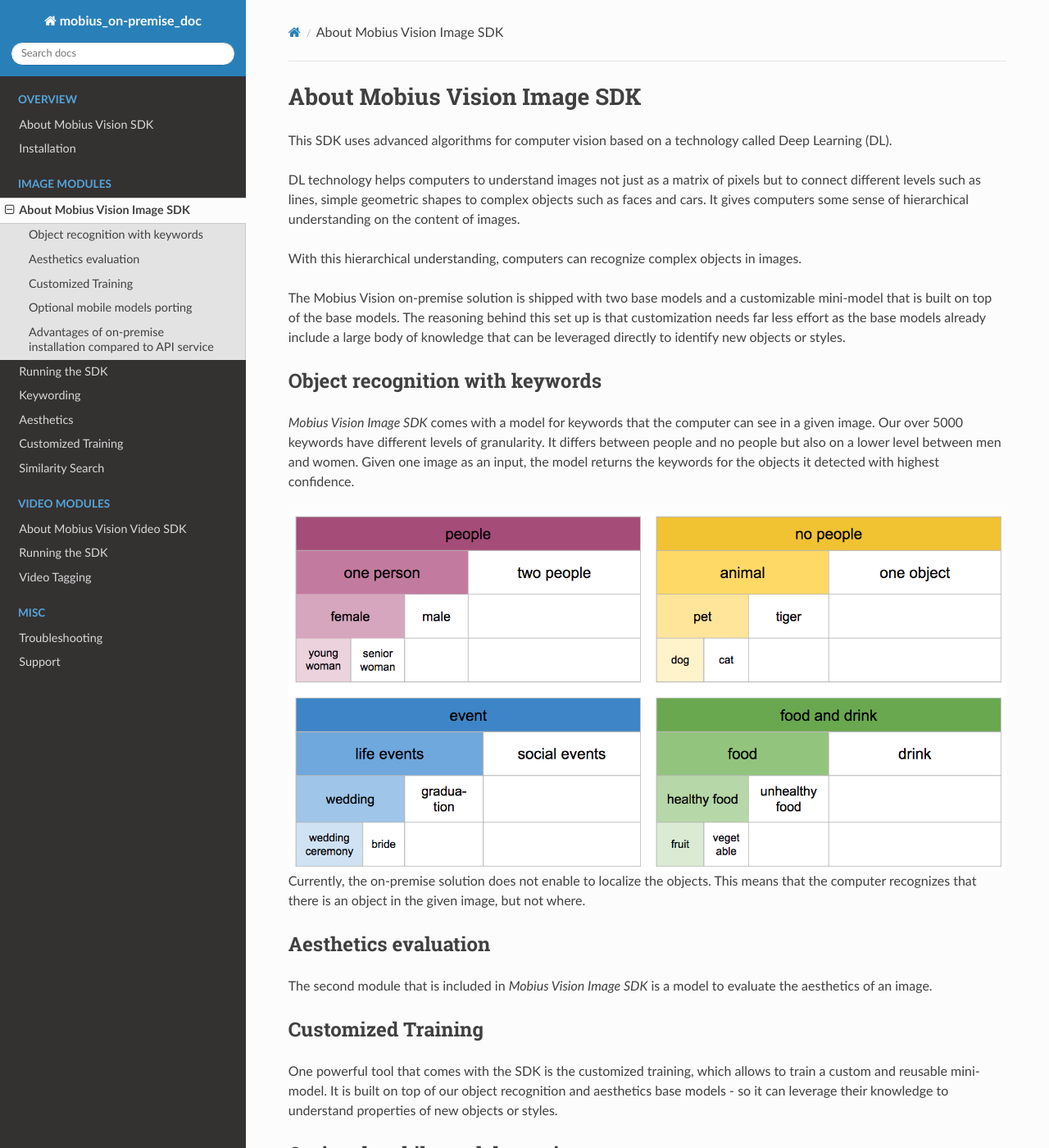
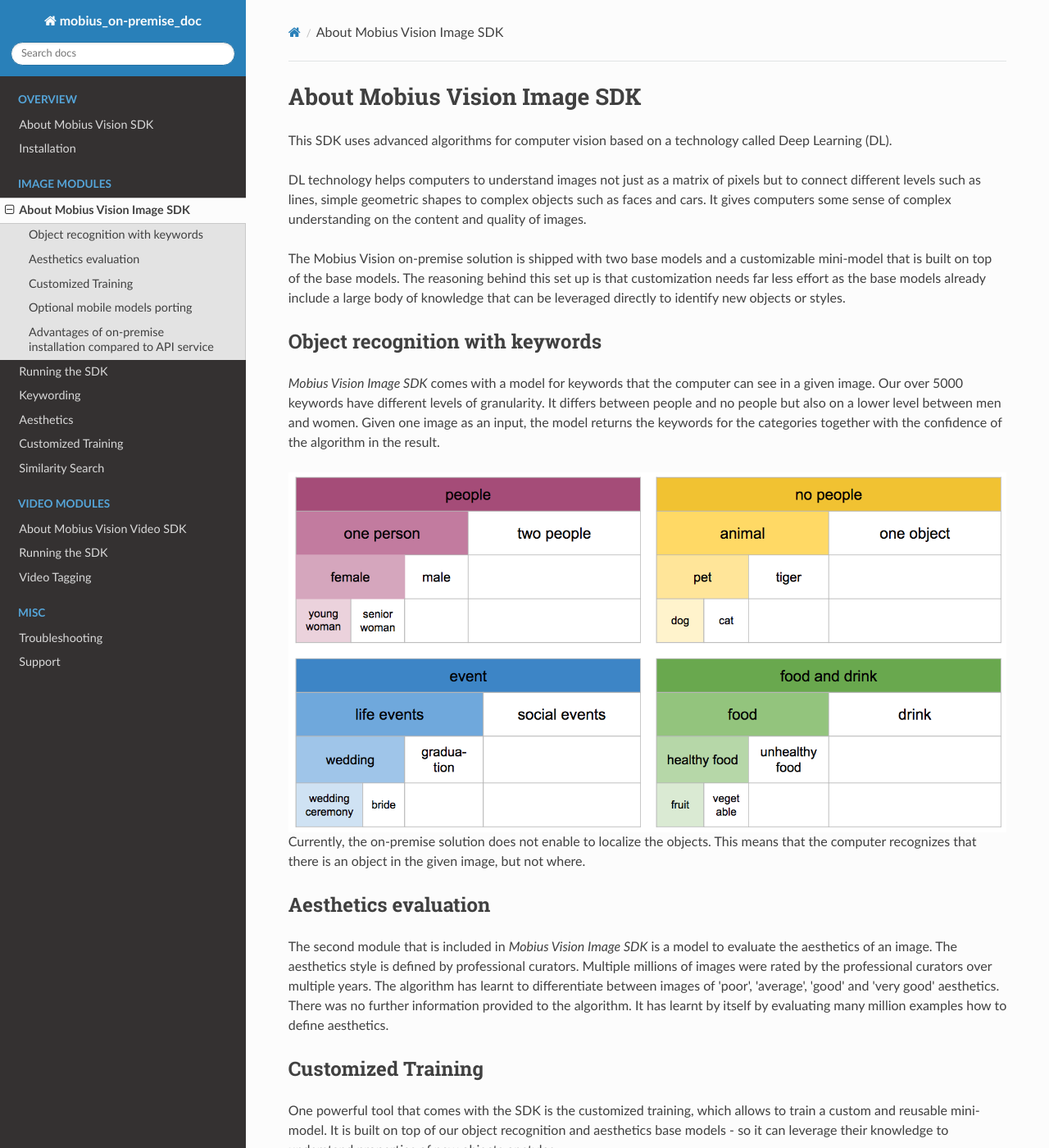
Before and after one commit to rumlingd/mobius_on-premise_doc, a Sphinx documentation site: the page built from source/image_about-tech.rst, in a window 1280 px wide and 1400 px high. Shown: the whole window at 82% size. Built offline with Sphinx 7.4.7 and the Read the Docs theme 2.0.0, drawn with Linux system fonts in a browser that asks for light colours; formulas are drawn with MathJax 3; some of the changed text lies outside the part shown.

Commit message:
Medium text update in about tech section

```diff
--- a/source/image_about-tech.rst
+++ b/source/image_about-tech.rst
@@ -5,9 +5,8 @@
 
 DL technology helps computers to understand images not just as a matrix of pixels
 but to connect different levels such as lines, simple geometric shapes to complex objects such as faces and cars.
-It gives computers some sense of hierarchical understanding on the content of images.
+It gives computers some sense of complex understanding on the content and quality of images.
 
-With this hierarchical understanding, computers can recognize complex objects in images.
 
 The Mobius Vision on-premise solution is shipped with two base models and a customizable mini-model that is built on top of the base models.
 The reasoning behind this set up is that customization needs far less effort as the base models already include
@@ -20,7 +19,7 @@
 |mobvis_image| comes with a model for keywords that the computer can see in a given image.
 Our over 5000 keywords have different levels of granularity. It differs between people and no people but also on a lower level
 between men and women.
-Given one image as an input, the model returns the keywords for the objects it detected with highest confidence.
+Given one image as an input, the model returns the keywords for the categories together with the confidence of the algorithm in the result.
 
 .. image::
    data/keywords_tree.png
@@ -33,6 +32,9 @@
 -----------------------
 
 The second module that is included in |mobvis_image| is a model to evaluate the aesthetics of an image.
+The aesthetics style is defined by professional curators. Multiple millions of images were rated by the professional curators over multiple years.
+The algorithm has learnt to differentiate between images of 'poor', 'average', 'good' and 'very good' aesthetics.
+There was no further information provided to the algorithm. It has learnt by itself by evaluating many million examples how to define aesthetics.
 
 
 Customized Training
@@ -44,8 +46,8 @@
 Optional mobile models porting
 --------------------------------
 
-The base models in this on-premise SDK are large models to be run on GPUs.
-However, at Mobius Labs we also have great mobile models that are much smaller and faster.
+The base models in this on-premise SDK are large models to run very accurately on GPUs.
+However, at Mobius Labs we also have great tiny models for usage on mobile phones that are much smaller and faster.
 The accuracy of these models is slightly lower. If a large speedup is necessary, please contact us about this option.
 
 Advantages of on-premise installation compared to API service
```
